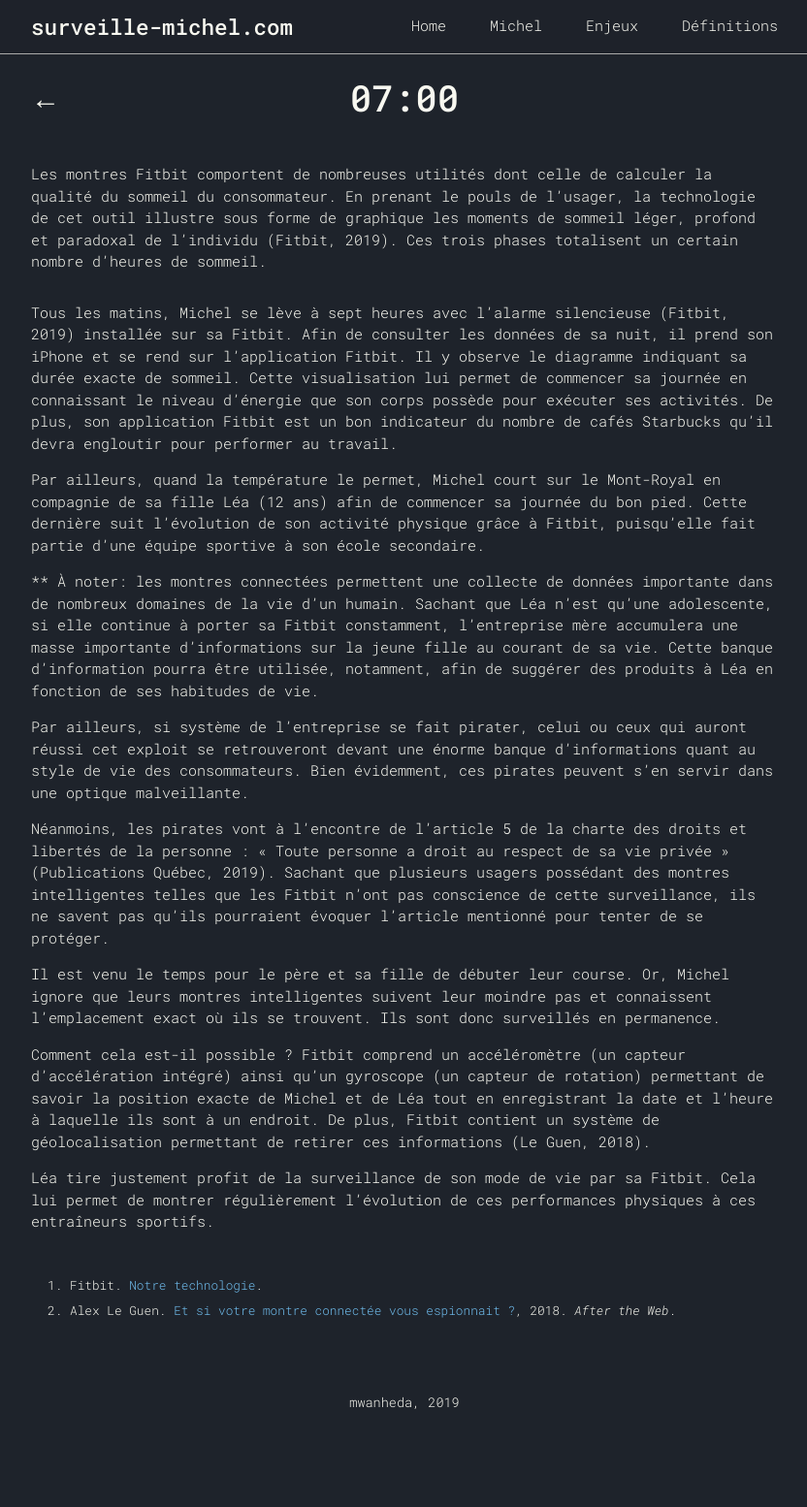
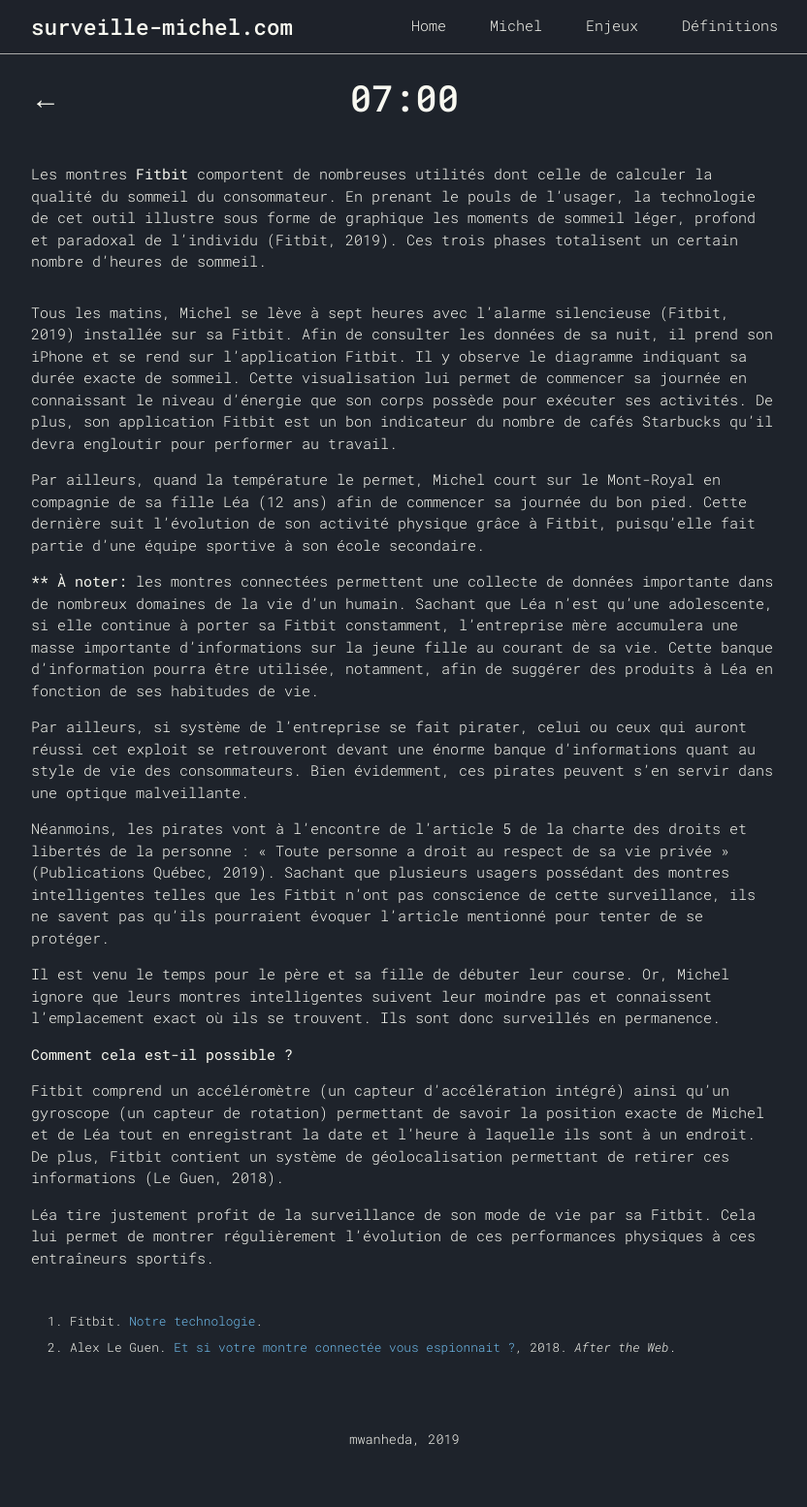
Before and after one commit to mwanheda/michel, a Jekyll site: the page built from _steps/0700.md, in a window 1280 px wide. Shown: the whole page at 97% size, without its empty margins (223-1055 px from the left). Built offline with Jekyll 4.4.1, drawn with Linux system fonts in a browser that asks for light colours; before the commit the page ends 1517 px from its top, so only the background shows below that.

Commit message:
Update 0700.md

```diff
--- a/_steps/0700.md
+++ b/_steps/0700.md
@@ -15,13 +15,13 @@
     url: http://aftertheweb.com/et-si-votre-montre-connectee-vous-espionnait/
 permalink: /0700
 ---
-Les montres Fitbit comportent de nombreuses utilités dont celle de calculer la qualité du sommeil du consommateur. En prenant le pouls de l’usager, la technologie de cet outil illustre sous forme de graphique les moments de sommeil léger, profond et paradoxal de l’individu (Fitbit, 2019). Ces trois phases totalisent un certain nombre d’heures de sommeil.
+Les montres **Fitbit** comportent de nombreuses utilités dont celle de calculer la qualité du sommeil du consommateur. En prenant le pouls de l’usager, la technologie de cet outil illustre sous forme de graphique les moments de sommeil léger, profond et paradoxal de l’individu (Fitbit, 2019). Ces trois phases totalisent un certain nombre d’heures de sommeil.
 
 Tous les matins, Michel se lève à sept heures avec l’alarme silencieuse (Fitbit, 2019) installée sur sa Fitbit. Afin de consulter les données de sa nuit, il prend son iPhone et se rend sur l’application Fitbit. Il y observe le diagramme indiquant sa durée exacte de sommeil. Cette visualisation lui permet de commencer sa journée en connaissant le niveau d’énergie que son corps possède pour exécuter ses activités. De plus, son application Fitbit est un bon indicateur du nombre de cafés Starbucks qu’il devra engloutir pour performer au travail.
 
 Par ailleurs, quand la température le permet, Michel court sur le Mont-Royal en compagnie de sa fille Léa (12 ans) afin de commencer sa journée du bon pied. Cette dernière suit l’évolution de son activité physique grâce à Fitbit, puisqu’elle fait partie d’une équipe sportive à son école secondaire.
 
-** À noter: les montres connectées permettent une collecte de données importante dans de nombreux domaines de la vie d’un humain. Sachant que Léa n’est qu’une adolescente, si elle continue à porter sa Fitbit constamment, l’entreprise mère accumulera une masse importante d’informations sur la jeune fille au courant de sa vie. Cette banque d’information pourra être utilisée, notamment, afin de suggérer des produits à Léa en fonction de ses habitudes de vie.
+**** À noter:** les montres connectées permettent une collecte de données importante dans de nombreux domaines de la vie d’un humain. Sachant que Léa n’est qu’une adolescente, si elle continue à porter sa Fitbit constamment, l’entreprise mère accumulera une masse importante d’informations sur la jeune fille au courant de sa vie. Cette banque d’information pourra être utilisée, notamment, afin de suggérer des produits à Léa en fonction de ses habitudes de vie.
 
 Par ailleurs, si système de l’entreprise se fait pirater, celui ou ceux qui auront réussi cet exploit se retrouveront devant une énorme banque d’informations quant au style de vie des consommateurs. Bien évidemment, ces pirates peuvent s’en servir dans une optique malveillante.
 
@@ -29,7 +29,8 @@
 
 Il est venu le temps pour le père et sa fille de débuter leur course. Or, Michel ignore que leurs montres intelligentes suivent leur moindre pas et connaissent l’emplacement exact où ils se trouvent. Ils sont donc surveillés en permanence.
 
-Comment cela est-il possible ?
+**Comment cela est-il possible ?**
+
 Fitbit comprend un accéléromètre (un capteur d’accélération intégré) ainsi qu’un gyroscope (un capteur de rotation) permettant de savoir la position exacte de Michel et de Léa tout en enregistrant la date et l’heure à laquelle ils sont à un endroit. De plus, Fitbit contient un système de géolocalisation permettant de retirer ces informations (Le Guen, 2018).
 
 Léa tire justement profit de la surveillance de son mode de vie par sa Fitbit. Cela lui permet de montrer régulièrement l’évolution de ces performances physiques à ces entraîneurs sportifs.
```
